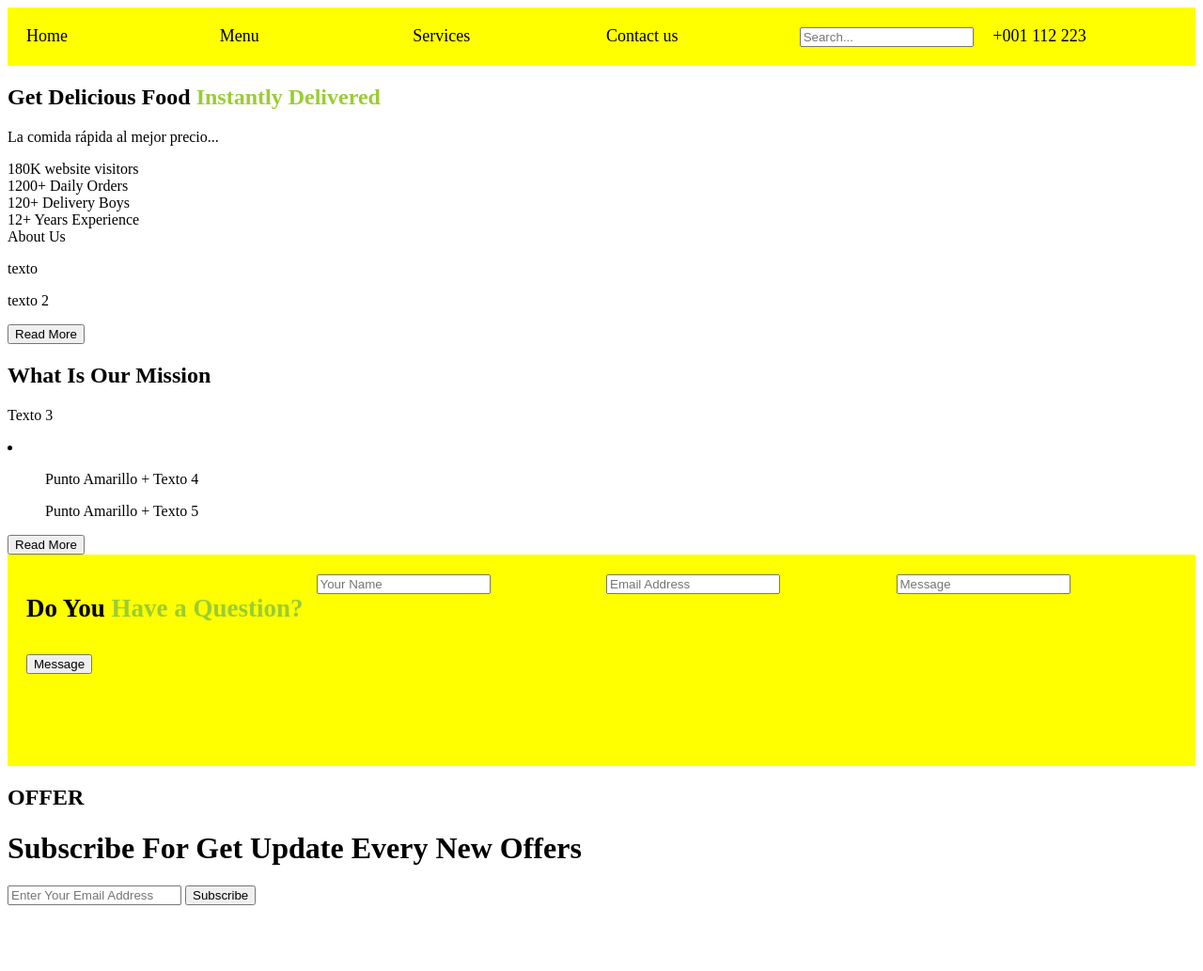
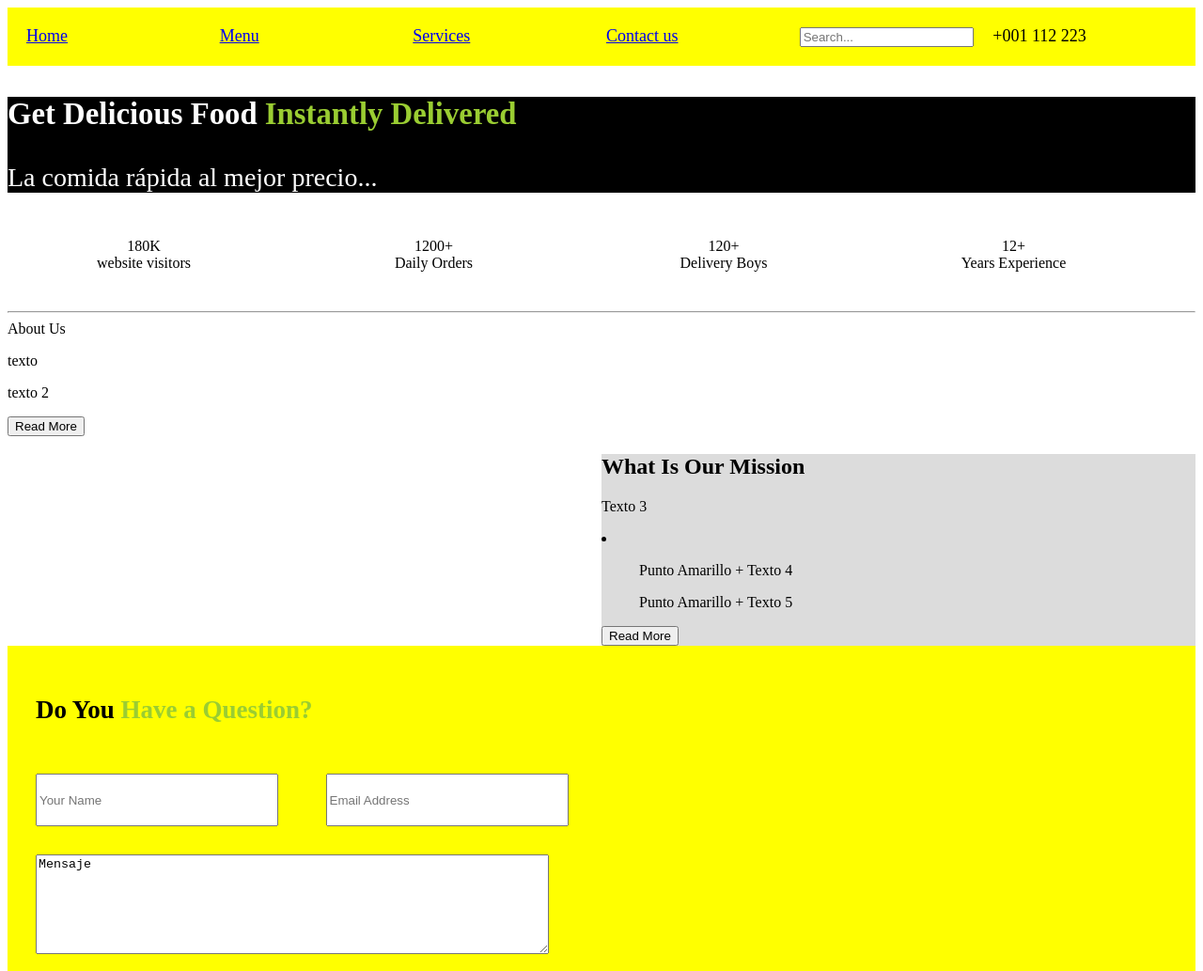
Before and after one commit to SerMP904/Pr-ctica, a plain HTML site: page index.html in a window 1280 px wide. Shown: the top 1033 px of the page at 94% size. Before the commit the page ends 971 px from the top, so only its background shows below. Drawn offline with Linux system fonts and the light colour scheme.

Commit message:
css carpeta nueva

```diff
--- a/index.html
+++ b/index.html
@@ -4,16 +4,16 @@
     <meta charset="UTF-8">
     <meta name="viewport" content="width=device-width, initial-scale=1.0">
     <title>Document</title>
-    <link rel="stylesheet" href="style.css">
+    <link rel="stylesheet" href="/styles/style.css">
 </head>
 <body>
     <!-- El encabezado debe ir todo junto -->
     <header>
         <div class="grid1">
-            <nav class="Top Home" href="#home">Home</nav> <!-- Añadir enlaces -->
-            <nav class="Top Menu" href="#menu">Menu</nav>
-            <nav class="Top Services" href="#services">Services</nav>
-            <nav class="Top Contact" href="#contact">Contact us</nav>
+            <a rel="Home" class="Top Home" href="#home">Home</a> <!-- Añadir enlaces -->
+            <a rel="Menu" class="Top Menu" href="#menu">Menu</a>
+            <a rel="Services" class="Top Services" href="#services">Services</a>
+            <a rel="Contact" class="Top Contact" href="#contact">Contact us</a>
             <div class="Top Search"><input type="search" placeholder="Search..."></div>
             <div class="Top Phone">+001 112 223</div>
         </div>
@@ -21,16 +21,20 @@
     <main>
         <!-- Sección 1: tiene una imagen a la derecha -->
         <section>
-            <nav id="home"></nav>
+            <nav id="home">
             <h1>Get Delicious Food<span> Instantly Delivered</span></h1> <!-- El mensaje en inglés tenía un error gramatical (¿mantener?) -->
             <p>La comida rápida al mejor precio...</p>
+            </nav>
         </section>
         <!-- Sección 2: Tiene muchos números -->
         <section>
-            <div>180K website visitors</div> <!-- Faltaba la 's' del plural -->
-            <div>1200+ Daily Orders</div>
-            <div>120+ Delivery Boys</div> <!-- Faltaba la 's' del plural -->
-            <div>12+ Years Experience</div>
+            <div class="grid2">
+            <div class="visitors">180K<br>website visitors</div> <!-- Faltaba la 's' del plural -->
+            <div class="orders">1200+<br>Daily Orders</div>
+            <div class="boys">120+<br>Delivery Boys</div> <!-- Faltaba la 's' del plural -->
+            <div class="exp">12+<br>Years Experience</div>
+            </div>
+            <hr>
         </section>
         <!-- Sección 3: tiene una imagen a la derecha -->
         <section>
@@ -40,8 +44,8 @@
             <input type="button" value="Read More"> <!-- comprobar si el type es correcto -->
         </section>
         <!-- Sección 4: tiene una imagen a la izquierda -->
-        <section>
-            <nav id="services"></nav>
+        <section></section>
+            <nav class="Mission" id="services">
             <h1>What Is Our Mission</h1> <!-- Añadido 'Is' -->
             <p>Texto 3</p>
             <li>            <!-- Esta lista se puede rehacer, creando los puntos amarillos con CSS -->
@@ -49,14 +53,15 @@
                 <ul>Punto Amarillo + Texto 5</ul>
                 <input type="button" value="Read More"> <!-- comprobar si el type es correcto -->
             </li>
+            </nav>
         </section>
         <section>
             <!-- hay una imagen a la derecha -->
-            <div class="grid2" id="contact">
-                <div class="info Question"><h1>Do You<span > Have a Question?</span></h1></div>
+            <div class="grid3" id="contact">
+                <div class="info Question"><h1>Do You<span> Have a Question?</span></h1></div>
                 <div class="info Name"><input type="text" placeholder="Your Name"></div>
                 <div class="info Email"><input type="email" placeholder="Email Address"></div>  <!-- comprobar si los types son correctos -->
-                <div class="info Message"><input type="text" placeholder="Message"></div>    <!-- ponía 'massage' -->
+                <div class="info Message"><textarea>Mensaje</textarea> </div>    <!-- ponía 'massage' -->
                 <div class="info Message2"><input type="submit" value="Message"></div> <!-- ponía 'massage' -->
             </div>
         </section>
--- a/style.css
+++ /dev/null
@@ -1,87 +0,0 @@
-/*header*/
-.grid1 {
-    background-color: yellow;
-    padding: 20px;
-    display: grid;
-    grid-template-columns: repeat(6, 1fr);
-    gap: 10px;
-}
-
-.Top{
-    font-size: large; /*añadir padding*/
-    justify-content: center;
-}
-
-.Home{
-    grid-column: 1;
-    grid-row: 1;
-}
-
-.Menu{
-    grid-column: 2;
-    grid-row: 1;
-}
-
-.Services{
-    grid-column: 3;
-    grid-row: 1;
-}
-
-.Contact{
-    grid-column: 4;
-    grid-row: 1;
-}
-
-.Search{
-    grid-column: 5;
-    grid-row: 1;
-}
-
-.Phone{
-    grid-column: 6;
-    grid-row: 1;
-}
-
-span{
-    color: yellowgreen;
-}
-/*penúltima sección*/
-
-.grid2 {
-    background-color: yellow;
-    padding: 20px;
-    display: grid;
-    grid-template-columns: repeat(4, 1fr);
-    gap: 10px;
-}
-
-.info{
-    font-size: large; /*añadir padding*/
-    justify-content: center;
-}
-
-.Question{
-    grid-column: 1;
-    grid-row: 1;
-}
-
-.Name{
-    grid-column: 2;
-    grid-row: 1;
-}
-
-.Email{
-    grid-column: 3;
-    grid-row: 1;
-}
-
-.Message{
-    grid-column: 4;
-    grid-row: 1;
-}
-
-.Message2{
-    grid-column: 1 / span 4;
-    grid-row: 2;
-    height: 100px;
-}
--- /dev/null
+++ b/styles/style.css
@@ -0,0 +1,157 @@
+/*header*/
+.grid1 {
+    background-color: yellow;
+    padding: 20px;
+    display: grid;
+    grid-template-columns: repeat(6, 1fr);
+    gap: 10px;
+}
+
+.Top{
+    font-size: large; /*añadir padding*/
+    justify-content: center;
+}
+
+.Home{
+    grid-column: 1;
+    grid-row: 1;
+}
+
+.Menu{
+    grid-column: 2;
+    grid-row: 1;
+}
+
+.Services{
+    grid-column: 3;
+    grid-row: 1;
+}
+
+.Contact{
+    grid-column: 4;
+    grid-row: 1;
+}
+
+.Search{
+    grid-column: 5;
+    grid-row: 1;
+}
+
+.Phone{
+    grid-column: 6;
+    grid-row: 1;
+}
+
+nav[id="home"]{
+    background-color: black;
+    font-size: 28px;
+    color: white
+}
+
+span{
+    color: yellowgreen;
+}
+
+.grid2{
+    background-color: white;
+    padding: 20px;
+    display: grid;
+    grid-template-columns: repeat(4, 1fr);
+    gap: 10px;
+    height: 50px;
+}
+
+
+.visitors{
+    grid-column: 1;
+    grid-row: 1;
+    width: 250px;
+    align-items: center;
+    text-align: center;
+}
+.orders{
+    grid-column: 2;
+    grid-row: 1;
+    width: 250px;
+    align-items: center;
+    text-align: center;
+}
+
+.boys{
+    grid-column: 3;
+    grid-row: 1;
+    width: 250px;
+    align-items: center;
+    text-align: center;
+}
+
+.exp{
+    grid-column: 4;
+    grid-row: 1;
+    width: 250px;
+    align-items: center;
+    text-align: center;
+}
+/*Sección Kebab*/
+
+.Mission{
+    width: 50%;
+    margin-right: 0;
+    margin-left: auto;
+    background-color: gainsboro;
+}
+/*penúltima sección*/
+
+.grid3 {
+    background-color: yellow;
+    padding: 20px;
+    display: grid;
+    grid-template-columns: repeat(4, 1fr);
+    gap: 10px;
+}
+
+.info{
+    font-size: large; /*añadir padding*/
+    justify-content: center;
+    padding: 10px;
+}
+
+.Question{
+    grid-column: 1 / 3;
+    grid-row: 1;
+}
+
+.Name{
+    grid-column: 1;
+    grid-row: 2;
+    font-size: 10px;
+}
+
+.Email{
+    grid-column: 2;
+    grid-row: 2;
+}
+
+.Message{
+    grid-column: 1 / 3;
+    grid-row: 3 / 5;
+}
+input[type="email"]{
+    height: 50px;
+    width: 250px;
+}
+
+input[type="text"]{
+    height: 50px;
+    width: 250px;
+}
+textarea{
+  height: 100px;
+  width: 540px;
+}
+
+.Message2{
+    grid-column: 1;
+    grid-row: 5;
+    height: 100px;
+}
```
